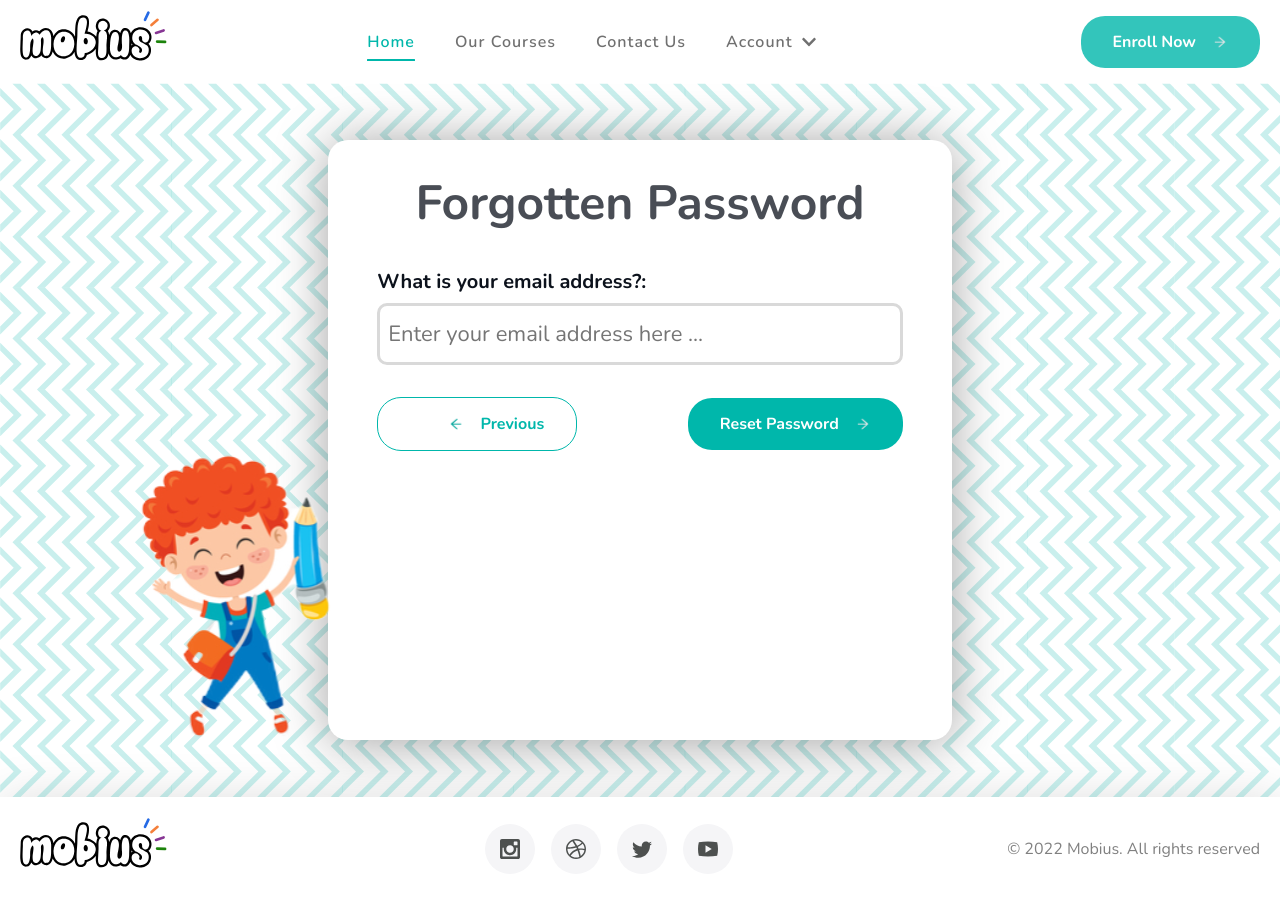
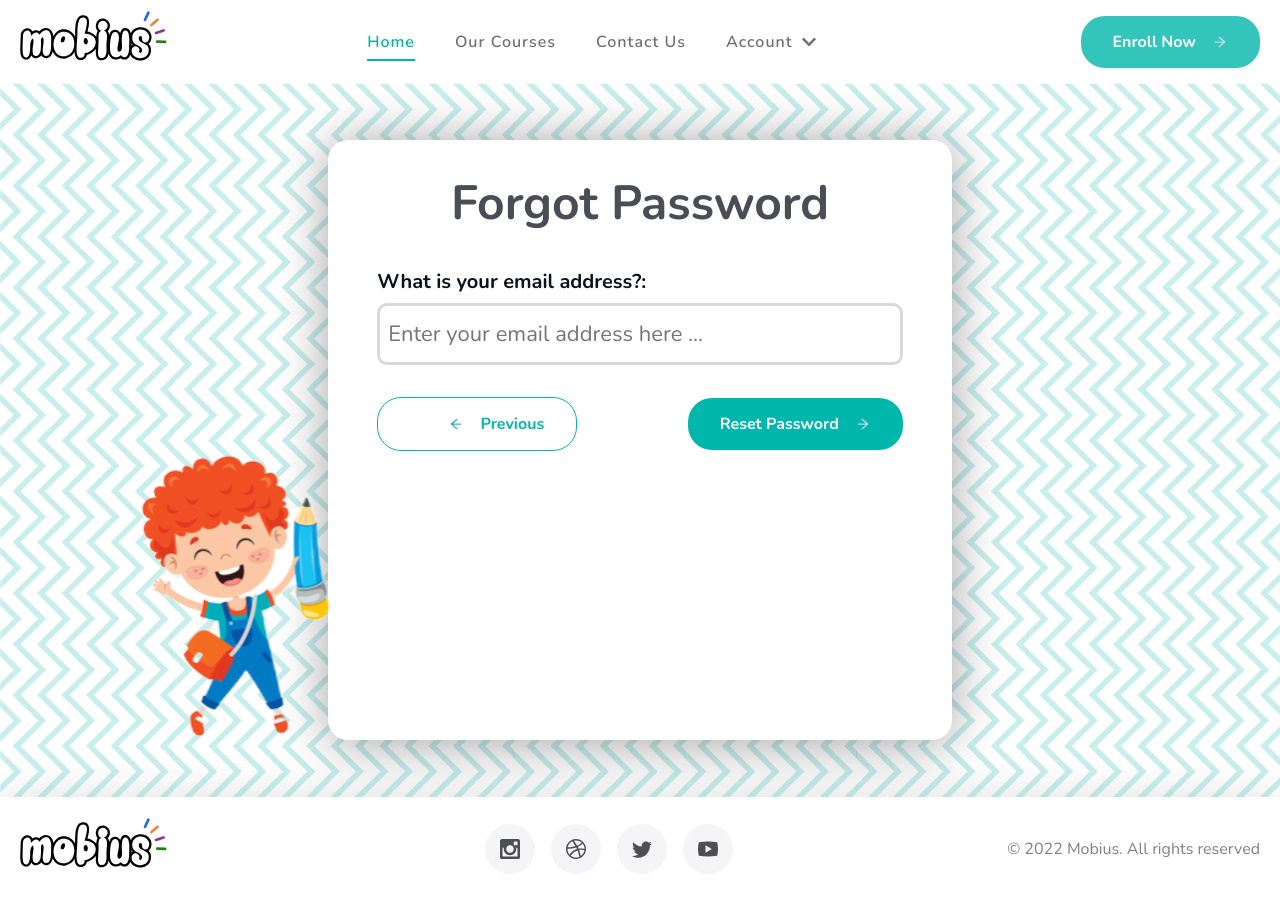
Before and after one commit to Mobius-Org/frontend, a React (Create React App) app: page /auth/forgot-password in a window 1280 px wide. Built offline with nearby package versions, Linux system fonts and the light colour scheme.

Commit message:
updated forgot password

```diff
--- a/src/pages/forgotpassword/index.js
+++ b/src/pages/forgotpassword/index.js
@@ -35,11 +35,15 @@ const ForgotPassword = () => {
         email,
       });
       setResponseMessage(response?.data.message);
+
       setShowModal(true);
       setLoading(false);
     } catch (err) {
       setLoading(false);
-      toast.error(err.data.message);
+      toast.error(err.response.data.message, {
+        position: "top-center",
+        autoClose: 10000,
+      });
     }
   };
   return (
@@ -60,7 +64,7 @@ const ForgotPassword = () => {
       />
       <img src={kiddles} alt="doddle" />
       <Wrap>
-        <HeadingText>Forgotten Password</HeadingText>
+        <HeadingText>Forgot Password</HeadingText>
         <InputWrap>
           <InputWrapDiv>
             <InputField
```
